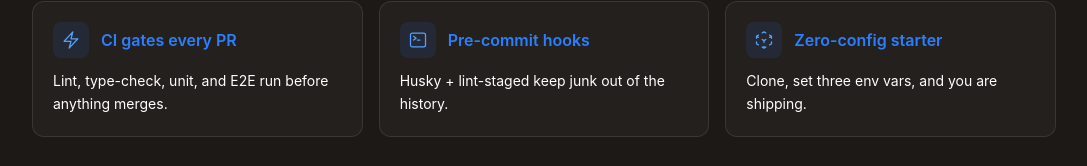
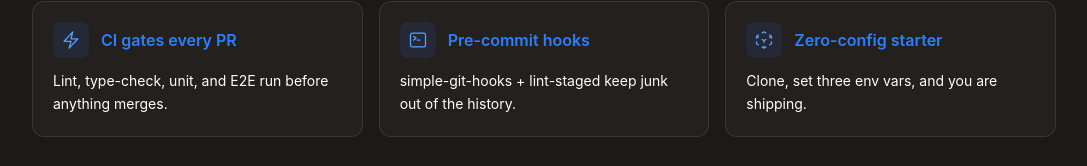
Before and after one commit to christopherrobin/Christophers-Next-Template, a Next.js app: page / in a window 1280 px wide. Shown: the part 1433-1599 px from the top of the page, without its empty margins (96-1183 px from the left). Built offline with nearby package versions, Linux system fonts and the light colour scheme.

Commit message:
fix(landing): pre-commit card says simple-git-hooks not Husky
Phase 13 picked simple-git-hooks over Husky 9 per tech-lead's
recommendation (lower install surface, no .husky/ dir to maintain).
The landing page's pre-commit feature card had the wrong tool name.

```diff
--- a/src/app/page.tsx
+++ b/src/app/page.tsx
@@ -41,7 +41,7 @@ const features = [
   {
     icon: CommandLineIcon,
     title: 'Pre-commit hooks',
-    body: 'Husky + lint-staged keep junk out of the history.'
+    body: 'simple-git-hooks + lint-staged keep junk out of the history.'
   },
   {
     icon: CubeTransparentIcon,
```
